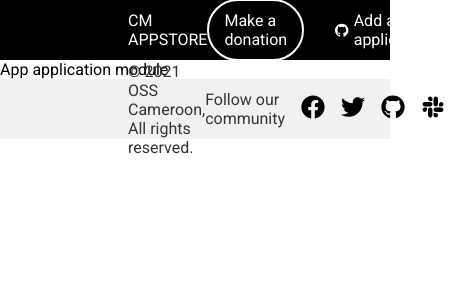
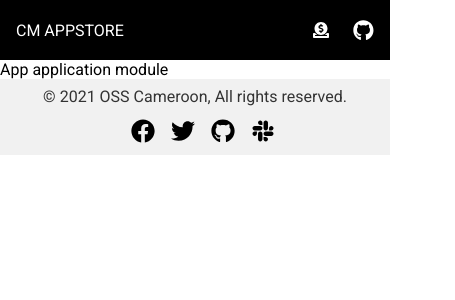
Before and after one commit to osscameroon/camerapps, a React (Create React App) app: page /add-app in a window 390 px wide. Shown: the top 300 px of the page, 455 px wide, since content can reach past the window. Built offline with nearby package versions, Linux system fonts and the light colour scheme.

Commit message:
responsive in progress... -  about to implement the searching component for mobile version

```diff
--- a/package.json
+++ b/package.json
@@ -3,7 +3,7 @@
   "version": "0.1.0",
   "private": true,
   "dependencies": {
-    "@szhsin/react-menu": "^2.0.1",
+    "@szhsin/react-menu": "^2.1.0",
     "@testing-library/jest-dom": "^5.11.4",
     "@testing-library/react": "^11.1.0",
     "@testing-library/user-event": "^12.1.10",
--- a/src/common/donation-button/index.tsx
+++ b/src/common/donation-button/index.tsx
@@ -1,10 +1,11 @@
 import React, {memo} from "react";
 import { Donation } from "./style/default";
+import {FaDonate} from "react-icons/fa";
 
 const DonationButton = () => {
 
     return (
-        <Donation href={"/"}>Make a donation</Donation>
+        <Donation href={"/"}><FaDonate className={"donate-button__icon"} /><span>Make a donation</span></Donation>
     );
 
 }
--- a/src/common/donation-button/style/default.ts
+++ b/src/common/donation-button/style/default.ts
@@ -1,4 +1,5 @@
 import styled from "styled-components";
+import {size} from "../../../constants";
 
 export const Donation = styled.a`
   border: 2px solid #fff;
@@ -19,4 +20,17 @@ export const Donation = styled.a`
     background-color: #fff;
     color: #000;
   }
+
+  .donate-button__icon {
+    margin-right: .5em;
+  }
+
+  @media (max-width: ${size.tablet}) {
+    border: none;
+    padding: 0;
+
+    span {
+      display: none;
+    }
+  }
 `;
--- a/src/common/searching/components/dropdown-category/index.tsx
+++ b/src/common/searching/components/dropdown-category/index.tsx
@@ -7,6 +7,7 @@ import '@szhsin/react-menu/dist/transitions/slide.css';
 import {BaseModel} from "../../../../model/BaseModel";
 import {IGender} from "../../../../model/IGender";
 import KeyBuilder from "../../../../utils/KeyBuilder";
+import {size} from "../../../../constants";
 
 const DropdownWrapper = styled.div`
   width: 50%;
--- a/src/common/searching/style/default.ts
+++ b/src/common/searching/style/default.ts
@@ -1,4 +1,5 @@
 import styled from "styled-components";
+import {size} from "../../../constants";
 
 export const SearchingWrapper = styled.form`
   height: 50px;
@@ -32,4 +33,12 @@ export const SearchingWrapper = styled.form`
     justify-content: space-between;
   }
 
+  @media (min-width: ${size.tablet}) and (max-width: ${size.laptop}) {
+
+  }
+
+  @media (max-width: ${size.tablet}) {
+    display: none;
+  }
+
 `;
--- a/src/constants/index.ts
+++ b/src/constants/index.ts
@@ -1 +1,22 @@
-export const appName = "CM APPSTORE"
+export const appName = "CM APPSTORE";
+
+export const size = {
+    mobileS: '320px',
+    mobileM: '375px',
+    mobileL: '425px',
+    tablet: '768px',
+    laptop: '1024px',
+    laptopL: '1440px',
+    desktop: '2560px'
+}
+
+export const device = {
+    mobileS: `(min-width: ${size.mobileS})`,
+    mobileM: `(min-width: ${size.mobileM})`,
+    mobileL: `(min-width: ${size.mobileL})`,
+    tablet: `(min-width: ${size.tablet})`,
+    laptop: `(min-width: ${size.laptop})`,
+    laptopL: `(min-width: ${size.laptopL})`,
+    desktop: `(min-width: ${size.desktop})`,
+    desktopL: `(min-width: ${size.desktop})`
+};
--- a/src/layout/footer/index.tsx
+++ b/src/layout/footer/index.tsx
@@ -1,6 +1,7 @@
 import React, {memo} from "react";
 import {FaFacebook, FaGithub, FaSlack, FaTwitter} from "react-icons/fa";
 import styled from "styled-components";
+import {size} from "../../constants";
 
 const FooterWrapper = styled.div`
   display: flex;
@@ -18,6 +19,33 @@ const FooterWrapper = styled.div`
 
     a {
       margin-left: 1em;
+    }
+  }
+
+  @media (min-width: ${size.tablet}) and (max-width: ${size.laptop}) {
+    padding: 0em 3em;
+
+    .accounts {
+      span{
+        display: none;
+      }
+    }
+  }
+
+  @media (max-width: ${size.tablet}) {
+    flex-direction: column;
+    align-items: center;
+    padding: .5em 1em;
+
+    .copyright-text {
+      width: 100%;
+      text-align: center;
+    }
+
+    .accounts {
+      span{
+        display: none;
+      }
     }
   }
 `;
--- a/src/layout/header/style/default.ts
+++ b/src/layout/header/style/default.ts
@@ -1,4 +1,5 @@
 import styled from "styled-components";
+import {size} from "../../../constants";
 
 export const HeaderWrapper = styled.div`
   height: 60px;
@@ -44,4 +45,34 @@ export const HeaderWrapper = styled.div`
       font-size: 1.3em;
     }
   }
+
+  @media (max-width: ${size.tablet}) {
+    padding: 0 1em;
+
+    .actions {
+
+      .btn-adder {
+        padding: 0;
+
+        span {
+          display: none;
+        }
+      }
+    }
+  }
+
+  @media (min-width: ${size.tablet}) and (max-width: ${size.laptop}) {
+    padding: 0 1em;
+
+    .actions {
+
+      .btn-adder {
+        padding: 0;
+
+        span {
+          display: none;
+        }
+      }
+    }
+  }
 `;
--- a/src/modules/home/components/app-list/index.tsx
+++ b/src/modules/home/components/app-list/index.tsx
@@ -7,17 +7,19 @@ import {IApp} from "../../../../model/IApp";
 
 const AppListUI = () => {
 
-    const {status, data, error} = useFetch("https://restcountries.eu/rest/v2/alpha?codes=col;no;ee");
+    const {status, data, error} = useFetch("https://reqres.in/api/users?page=2");
 
     console.log(status, data, error);
 
     if(status === "fetching") return <>Loading...</>
-    if(status === "error" || data.length <= 0) return <EmptyStateUI/>
+    if(status === "error" || data.data.length <= 0) return <EmptyStateUI/>;
+
+    const values = data.data ?? [];
 
     return (
         <AppListWrapper>
             {
-                data.map((item: IApp) => {
+                values.map((item: IApp) => {
                     return (
                         <AppCardUI app={item} />
                     );
--- a/src/modules/home/components/carousel/children/carousel-control/index.tsx
+++ b/src/modules/home/components/carousel/children/carousel-control/index.tsx
@@ -1,6 +1,7 @@
 import React, {memo} from "react";
 import {FaChevronLeft, FaChevronRight } from "react-icons/fa";
 import styled, {css} from "styled-components";
+import {size} from "../../../../../../constants";
 
 interface CarouselControlProps {
     position: "left" | "right";
@@ -22,9 +23,15 @@ const ControlWrapper = styled.button<{position: string}>`
   top: 50%;
   transform: translateY(-50%);
 
+
+  @media (max-width: ${size.tablet}) {
+    display: none;
+  }
+
   ${props => props.position === "left" && css`
     left: 2em;
   `}
+
 `;
 
 const CarouselControlUI = ({position = "left", action}: CarouselControlProps) => {
--- a/src/modules/home/components/carousel/style/default.ts
+++ b/src/modules/home/components/carousel/style/default.ts
@@ -1,6 +1,7 @@
 import styled from "styled-components";
+import {size} from "../../../../../constants";
 
-const carouselHeight = "400px";
+const carouselHeight = "100%";
 
 export const CarouselWrapper = styled.div`
   width: 100vw;
@@ -25,6 +26,7 @@ export const CarouselWrapper = styled.div`
 
       img {
         width: 100%;
+        height: 100%;
         object-fit: cover;
         object-position: left center;
       }
@@ -48,4 +50,66 @@ export const CarouselWrapper = styled.div`
       }
     }
   }
+
+  @media (min-width: ${size.tablet}) and (max-width: ${size.laptop}) {
+
+    .slide__description {
+
+      .description-content {
+        margin-left: 1em !important;
+        margin-top: 1em !important;
+
+        p{
+          font-size: .9em;
+          width: 280px;
+        }
+
+        h2 {
+          margin-top: 0;
+          margin-bottom: .5em;
+          z-index: 2;
+        }
+
+        .btn {
+          z-index: 2;
+        }
+      }
+    }
+
+  }
+
+  @media (max-width: ${size.tablet}) {
+    .slide-container {
+      position: relative;
+
+      .slide__image {
+        width: 100%;
+      }
+
+      .slide__description {
+        position: absolute;
+
+        p {
+          display: none;
+        }
+
+        .description-content {
+          margin-left: 1em;
+          height: 100%;
+          margin-top: 45%;
+
+          h2 {
+            margin-top: 0;
+            margin-bottom: .5em;
+            z-index: 2;
+            color: #fff;
+          }
+
+          .btn {
+            z-index: 2;
+          }
+        }
+      }
+    }
+  }
 `;
--- a/src/modules/home/index.tsx
+++ b/src/modules/home/index.tsx
@@ -1,7 +1,6 @@
 import React, {memo} from "react";
 import CarouselUI from "./components/carousel";
 import {HomeWrapper} from "./style/default";
-import EmptyStateUI from "../../common/empty-state";
 import AppListUI from "./components/app-list";
 
 const HomeUI = () => {
```
Also changed, not shown: 1 other file (tests, documents, lock files or other folders).
